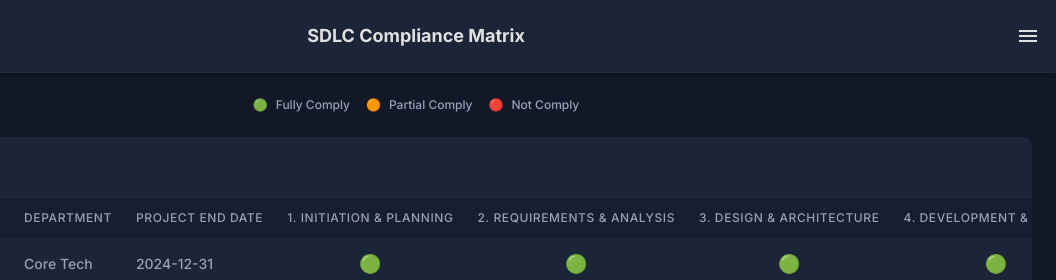
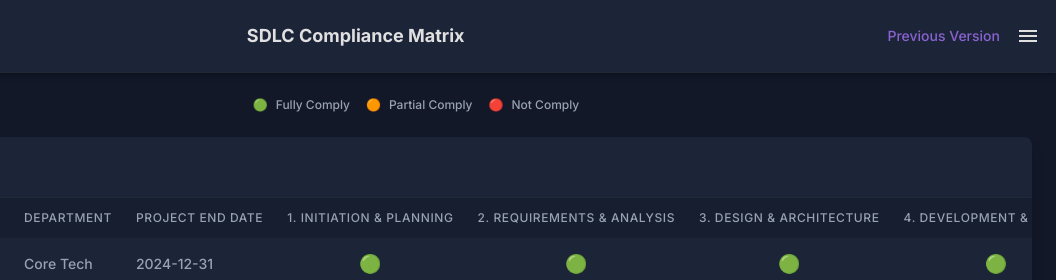
Before and after one commit to ViranDev/SDLC, a plain HTML site: page index.html in a window 1280 px wide. Shown: the top 280 px of the page, 224-1280 px from the left. Drawn offline with nearby package versions, Linux system fonts and the light colour scheme.

Commit message:
add menu for previous version and newer version for navigation

```diff
--- a/index.html
+++ b/index.html
@@ -147,7 +147,8 @@
 <div class="relative flex-1 mx-4">
 <h1 class="text-lg font-bold text-center text-text-light">SDLC Compliance Matrix</h1>
 </div>
-<div class="flex w-8 items-center justify-end">
+<div class="flex items-center justify-end gap-4">
+<a href="BackUp.html" class="text-sm font-medium text-primary hover:underline">Previous Version</a>
 <button class="flex cursor-pointer items-center justify-center overflow-hidden rounded-lg h-10 text-text-light gap-2 text-base font-bold min-w-0 p-0">
 <span class="material-symbols-outlined text-2xl">menu</span>
 </button>
```
Also changed, not shown: BackUp.html (+2 -1 lines).
